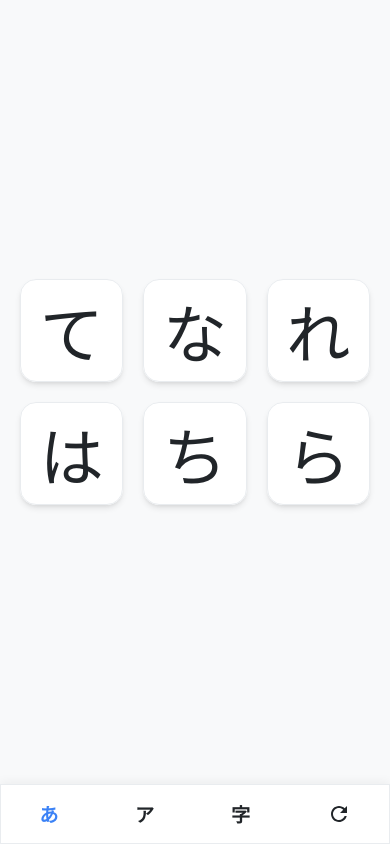
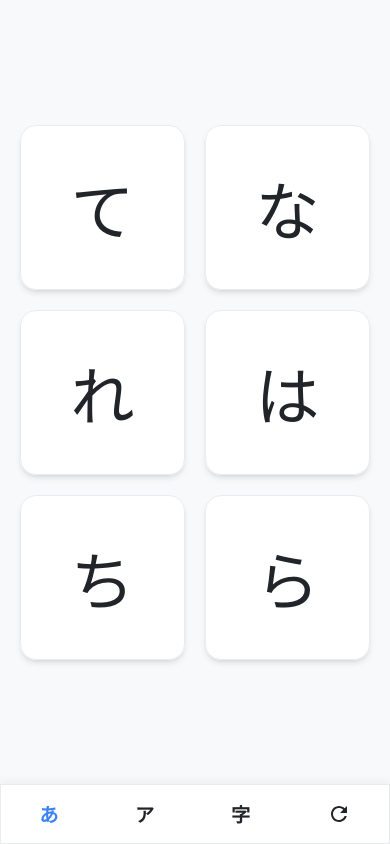
Before and after one commit to fidelysla/flip-cards, a website built with Vite: page index.html in a window 390 px wide. Built offline with nearby package versions, Linux system fonts and the light colour scheme.

Commit message:
Add responsive styles for card container on small screens

```diff
--- a/src/style.css
+++ b/src/style.css
@@ -220,6 +220,15 @@
         /* =========================================
            5. ESTILOS ESPECÍFICOS MÓVIL (Smartphones)
            ========================================= */
+
+        @media (max-width: 460px) {
+
+            #card-container {
+                grid-template-columns: repeat(2, 1fr);
+            }
+
+        }
+
         @media (max-width: 768px) {
             .navbar {
                 position: fixed;
```
